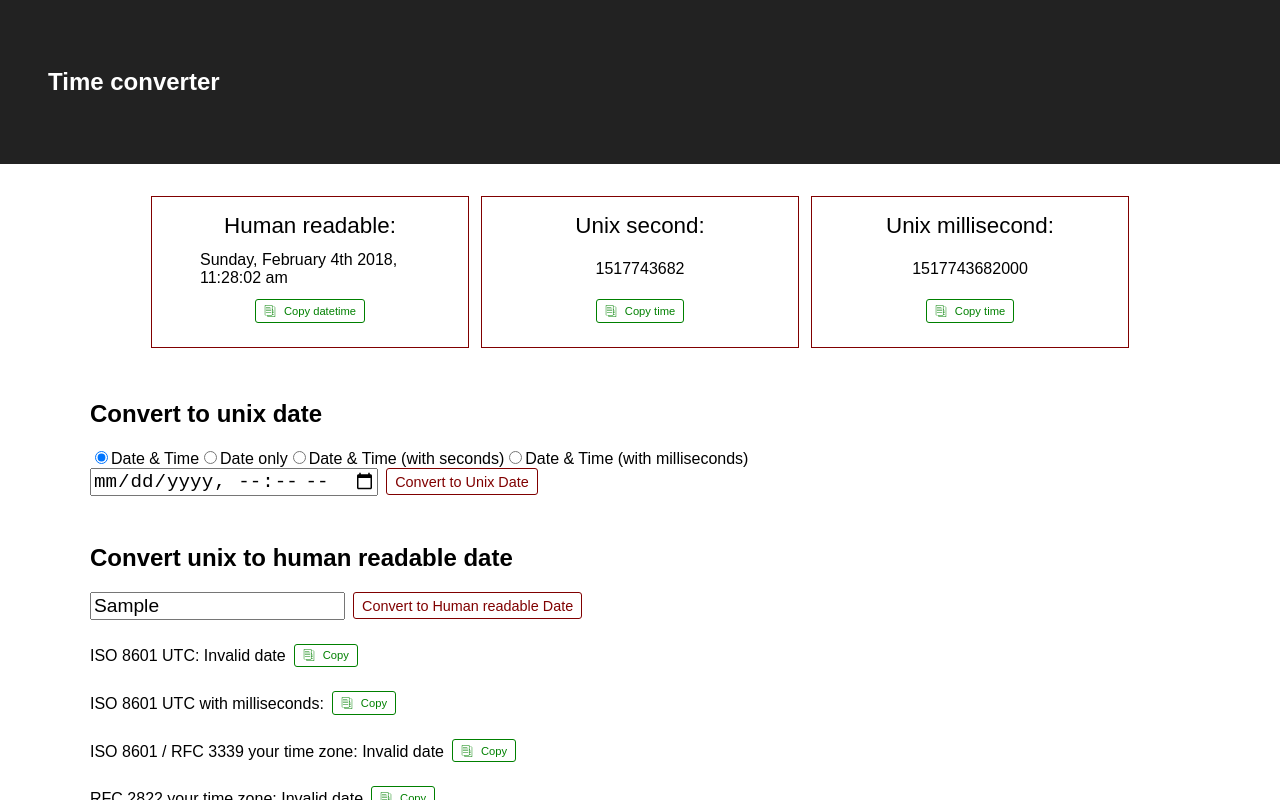
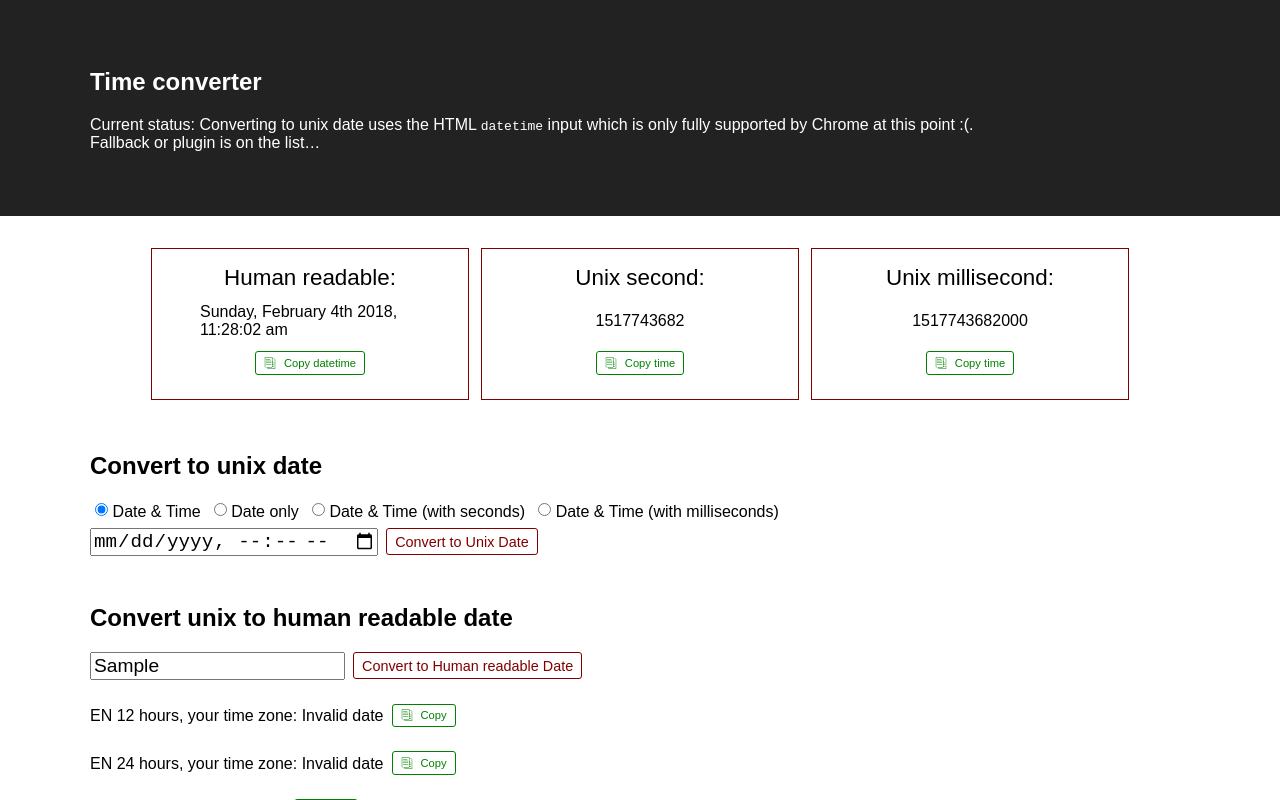
Before and after one commit to katrin-k/time-converter, a React (Create React App) app: page / in a window 1280 px wide. Both pictures are taken after typing "Sample" into the empty fields and a click on the button "Convert to Human readable Date". Shown: the top 800 px of the page. Built offline with nearby package versions, Linux system fonts and the light colour scheme.

Commit message:
Add more date input options, add 12+24hrs output

```diff
--- a/src/App.js
+++ b/src/App.js
@@ -10,7 +10,11 @@ class App extends Component {
     return (
       <div className="App">
         <header className="App-header">
-          <h2>Time converter</h2>
+          <div className="wrapper">
+            <h2>Time converter</h2>
+            <p>Current status: Converting to unix date uses the HTML <code>datetime</code> input which is only fully supported by Chrome at this point :(.<br/>
+            Fallback or plugin is on the list…</p>
+          </div>
         </header>
         <div className="wrapper">
           <Timerwrapper />
--- a/src/Conversions.css
+++ b/src/Conversions.css
@@ -1,16 +1,20 @@
 @import 'variables.css';
+
+.label-radio {
+  margin-right: 0.5rem;
+  margin-left: 0.1rem;
+  position: relative;
+  top: 1px;
+}
 
 .form-convert {
   display: flex;
   align-items: center;
+  margin-top: 0.5rem;
 }
 
 .form-convert input {
   font-size: 1.2rem;
-}
-
-.result-block {
-
 }
 
 .result-line {
--- a/src/HumanToUnix.js
+++ b/src/HumanToUnix.js
@@ -19,24 +19,30 @@ export default class HumanToUnix extends Component {
     const unixSeconds = unixDate ? moment(unixDate).unix() : null
     const unixMilliseconds = unixDate ? moment(unixDate).valueOf() : null
 
-
-    // <input type={this.state.radioValue} value={this.state.inputValue} onChange={this.handleInputChange} pattern="[0-9]{4}-[0-9]{2}-[0-9]{2}" />
-    // <input type={this.state.radioValue} step="1" value={this.state.inputValue} onChange={this.handleInputChange} pattern="[0-9]{4}-[0-9]{2}-[0-9]{2}" />
-    // <input type={this.state.radioValue} step="0.001" value={this.state.inputValue} onChange={this.handleInputChange} pattern="[0-9]{4}-[0-9]{2}-[0-9]{2}" />
     let input = null
     if (radioValue === 'datetime-local' || radioValue === 'date') {
-      input = <input type={this.state.radioValue} value={this.state.inputValue} onChange={this.handleInputChange} pattern="[0-9]{4}-[0-9]{2}-[0-9]{2}" />
+      input = <input
+        type={this.state.radioValue}
+        value={this.state.inputValue}
+        onChange={this.handleInputChange}/>
     } else if (radioValue === 'datetime-local-seconds') {
-      input = <input type="datetime-local" step="1" value={this.state.inputValue} onChange={this.handleInputChange} pattern="[0-9]{4}-[0-9]{2}-[0-9]{2}" />
+      input = <input
+        type="datetime-local"
+        step="1"
+        value={this.state.inputValue}
+        onChange={this.handleInputChange}/>
     } else if (radioValue === 'datetime-local-ms') {
-      input = <input type="datetime-local" step="0.001" value={this.state.inputValue} onChange={this.handleInputChange} pattern="[0-9]{4}-[0-9]{2}-[0-9]{2}" />
+      input = <input
+        type="datetime-local"
+        step="0.001"
+        value={this.state.inputValue}
+        onChange={this.handleInputChange}/>
     }
 
     return <section>
       <h2>Convert to unix date</h2>
       <InputOptions initialValue={this.state.radioValue} onClick={this.handleRadioButtonChange}/>
       <form onSubmit={this.convertToUnixDate} className="form-convert" >
-        {/* pattern… */}
         {input}
         <Button value="Convert to Unix Date" />
       </form>
@@ -65,7 +71,7 @@ export default class HumanToUnix extends Component {
 
   convertToUnixDate = (e) => {
     e.preventDefault()
-    // adjust to account for different input values
+    console.log("this.state.inputValue", this.state.inputValue)
     this.setState({unixDate: this.state.inputValue})
   }
 }
@@ -77,13 +83,13 @@ class InputOptions extends Component {
     return (
       <form>
         <input type="radio" id="datetime" name="dateOptions" value="datetime-local" onChange={this.handleOption} checked={initialValue === 'datetime-local'} />
-        <label htmlFor="datetime">Date & Time</label>
+        <label htmlFor="datetime" className="label-radio">Date & Time</label>
         <input type="radio" id="date" name="dateOptions" value="date" onChange={this.handleOption} checked={initialValue === 'date'} />
-        <label htmlFor="date">Date only</label>
+        <label htmlFor="date" className="label-radio">Date only</label>
         <input type="radio" id="datetime-sec" name="dateOptions" value="datetime-local-seconds" onChange={this.handleOption} checked={initialValue === 'datetime-local-seconds'} />
-        <label htmlFor="datetime-sec">Date & Time (with seconds)</label>
+        <label htmlFor="datetime-sec" className="label-radio">Date & Time (with seconds)</label>
         <input type="radio" id="datetime-ms" name="dateOptions" value="datetime-local-ms" onChange={this.handleOption} checked={initialValue === 'datetime-local-ms'} />
-        <label htmlFor="datetime-ms">Date & Time (with milliseconds)</label>
+        <label htmlFor="datetime-ms" className="label-radio">Date & Time (with milliseconds)</label>
       </form>
     )
   }
--- a/src/UnixToHuman.js
+++ b/src/UnixToHuman.js
@@ -14,14 +14,14 @@ export default class UnixToHuman extends Component {
   }
 
   render() {
+    const {humanDate} = this.state
 
-    const {humanDate} = this.state
+    const en12Hrs = moment(humanDate).format("dddd, MMMM Do YYYY, h:mm:ss a")
+    const en24Hrs = moment(humanDate).format("dddd, MMMM Do YYYY, H:mm:ss")
     const iso8601 = moment(humanDate, moment.ISO_8601).format()
     const iso8601UTC = moment.utc(humanDate).format()
     const iso8601UTCnative = moment.utc(humanDate).toISOString()
     const rfc2822 = humanDate ? moment(humanDate).format('dddd, DD-MMM-YY HH:mm:ss Z') : null
-
-
 
     return <section>
       <h2>Convert unix to human readable date</h2>
@@ -32,6 +32,14 @@ export default class UnixToHuman extends Component {
       {humanDate
       ? <div className="result-block">
           <p className="result-line">
+            <span className="result-span" >EN 12 hours, your time zone: {en12Hrs}</span>
+            <Copybutton copytext={en12Hrs} />
+          </p>
+          <p className="result-line">
+            <span className="result-span" >EN 24 hours, your time zone: {en24Hrs}</span>
+            <Copybutton copytext={en24Hrs} />
+          </p>
+          <p className="result-line">
             <span className="result-span" >ISO 8601 UTC: {iso8601UTC}</span>
             <Copybutton copytext={iso8601UTC} />
           </p>
@@ -40,11 +48,11 @@ export default class UnixToHuman extends Component {
             <Copybutton copytext={iso8601UTCnative} />
           </p>
           <p className="result-line">
-            <span className="result-span" >ISO 8601 / RFC 3339 your time zone: {iso8601}</span>
+            <span className="result-span" >ISO 8601 / RFC 3339, your time zone: {iso8601}</span>
             <Copybutton copytext={iso8601} />
           </p>
           <p className="result-line">
-            <span className="result-span" >RFC 2822 your time zone: {rfc2822}</span>
+            <span className="result-span" >RFC 2822, your time zone: {rfc2822}</span>
             <Copybutton copytext={rfc2822} />
           </p>
         </div>
```
